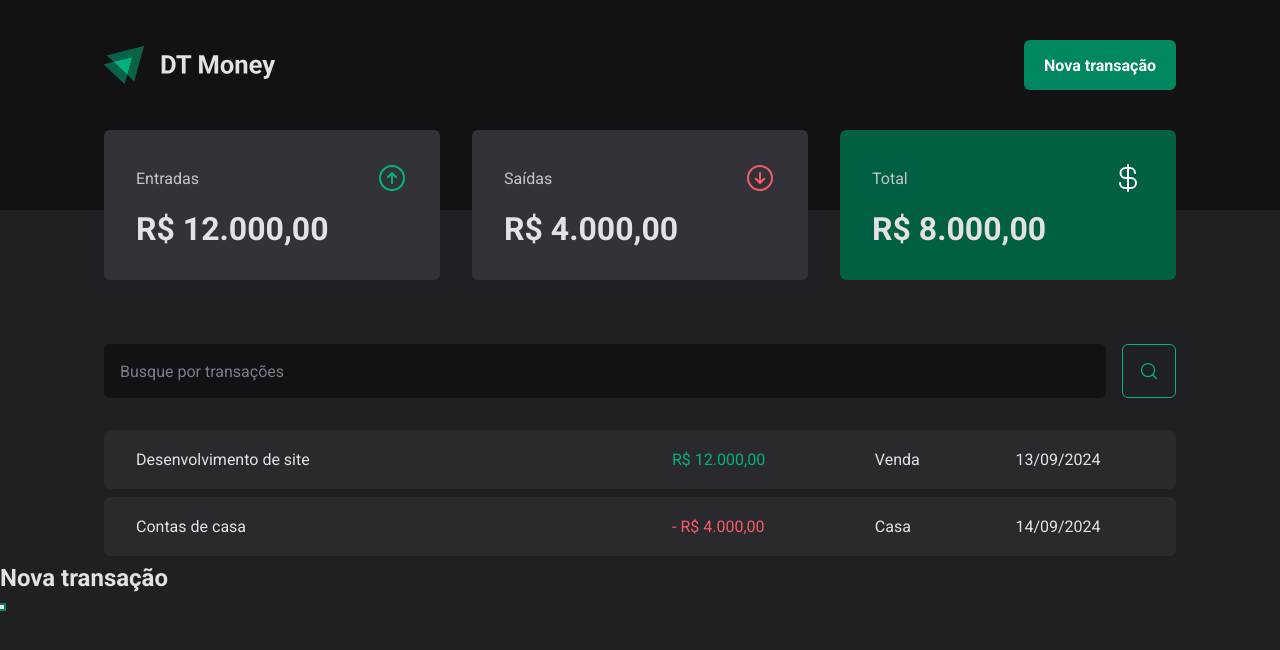
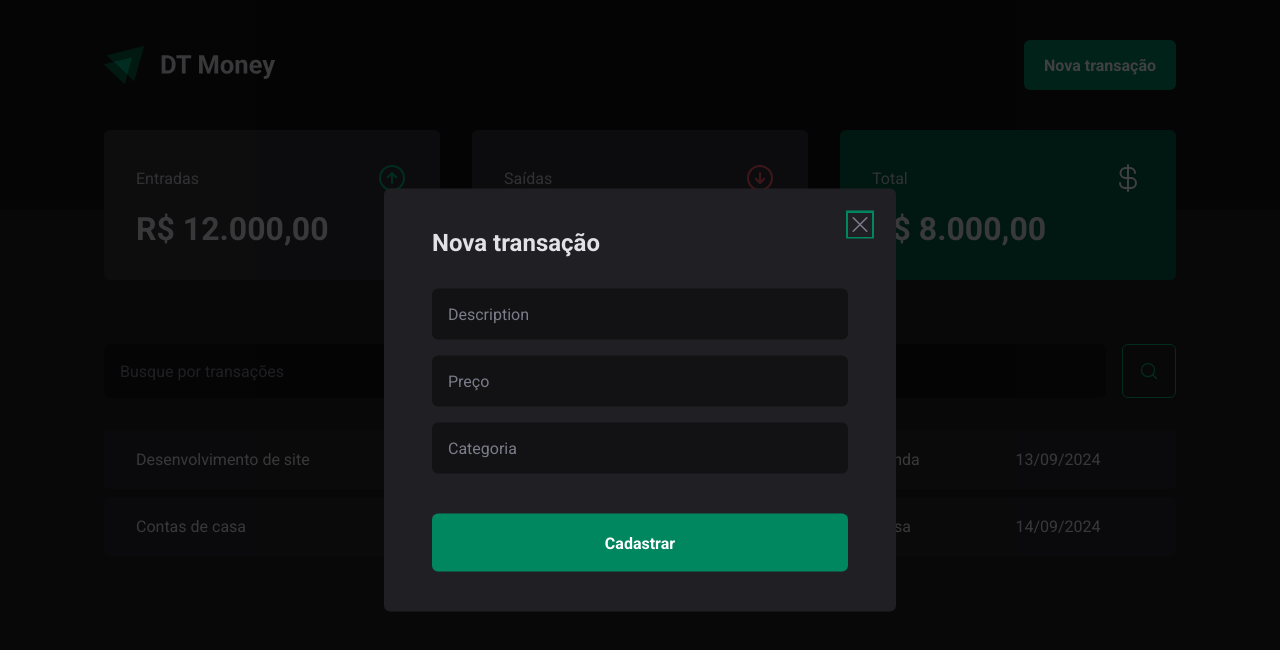
Before and after one commit to juninho15830/03-dt-money, a React (Vite) app: page / in a window 1280 px wide. Both pictures are taken after a click on the button "Nova transação". Shown: the top 650 px of the page. Built offline with nearby package versions, Linux system fonts and the light colour scheme.

Commit message:
update dialog

```diff
--- a/src/components/Header/index.tsx
+++ b/src/components/Header/index.tsx
@@ -1,4 +1,5 @@
 import { HeaderContainer, HeaderContent, NewTransactionButton } from "./styles"
+import { NewTransactionModal } from "../NewTransactionModal"
 import * as Dialog from '@radix-ui/react-dialog'
 
 import logoImg from "../../assets/logo.svg"
@@ -14,15 +15,7 @@
                         <NewTransactionButton>Nova transação</NewTransactionButton>
                     </Dialog.Trigger>
 
-                    <Dialog.Portal>
-                        <Dialog.Overlay />
-
-                        <Dialog.Content>
-                            <Dialog.Title>Nova transação</Dialog.Title>
-
-                            <Dialog.Close />
-                        </Dialog.Content>
-                    </Dialog.Portal>
+                    <NewTransactionModal />
                 </Dialog.Root>
             </HeaderContent>
         </HeaderContainer>
--- /dev/null
+++ b/src/components/NewTransactionModal/index.tsx
@@ -0,0 +1,30 @@
+import * as Dialog from '@radix-ui/react-dialog'
+import { CloseButton, Content, Overlay } from "./styles";
+import { X } from 'phosphor-react';
+
+export function NewTransactionModal() {
+    return (
+        <Dialog.Portal>
+            <Overlay />
+
+            <Content>
+                <Dialog.Title>Nova transação</Dialog.Title>
+
+                <CloseButton>
+                    <X size={24}/>
+                </CloseButton>
+
+                <form action="">
+                    <input type="text" placeholder="Description" required/>
+                    <input type="number" placeholder="Preço" required/>
+                    <input type="text" placeholder="Categoria" required/>
+
+                    <button type="submit">
+                        Cadastrar
+                    </button>
+                </form>
+
+            </Content>
+        </Dialog.Portal>
+    )
+}
--- /dev/null
+++ b/src/components/NewTransactionModal/styles.ts
@@ -0,0 +1,70 @@
+import * as Dialog from '@radix-ui/react-dialog'
+import styled from "styled-components";
+
+export const Overlay = styled(Dialog.Overlay)`
+    position: fixed;
+    width: 100vw;
+    height: 100vh;
+    inset: 0;
+    background: rgba(0, 0, 0, 0.75);
+`
+
+export const Content = styled(Dialog.Content)`
+    min-width: 32rem;
+    border-radius: 6px;
+    padding: 2.5rem 3rem;
+    background: ${props => props.theme['gray-800']};
+
+    position: fixed;
+    top: 50%;
+    left: 50%;
+    transform: translate(-50%, -50%);
+
+    form {
+        margin-top: 2rem;
+        display: flex;
+        flex-direction: column;
+        gap: 1rem;
+
+        input {
+            border-radius: 6px;
+            border: 0;
+            background: ${props => props.theme['gray-900']};
+            color: ${props => props.theme['gray-300']};
+            padding: 1rem;
+
+            &::placeholder {
+                color: ${props => props.theme['gray-500']};
+            }
+        }
+
+        button[type="submit"] {
+            height: 58px;
+            border: 0;
+            background: ${props => props.theme['green-500']};
+            color: ${props => props.theme.white};
+            font-weight: bold;
+            padding: 0 1.25rem;
+            border-radius: 6px;
+            margin-top: 1.5rem;
+            cursor: pointer;
+
+            &:hover {
+                background: ${props => props.theme['green-700']};
+                transition: background-color 0.2s;
+            }
+        }
+    }
+`
+
+export const CloseButton = styled(Dialog.Close)`
+    position: absolute;
+    background: transparent;
+    border: 0;
+
+    top: 1.5rem;
+    right: 1.5rem;
+    line-height: 0; //faz o focus ficar do tamanho do botão
+    cursor: pointer;
+    color: ${props => props.theme['gray-500']};
+`
```
